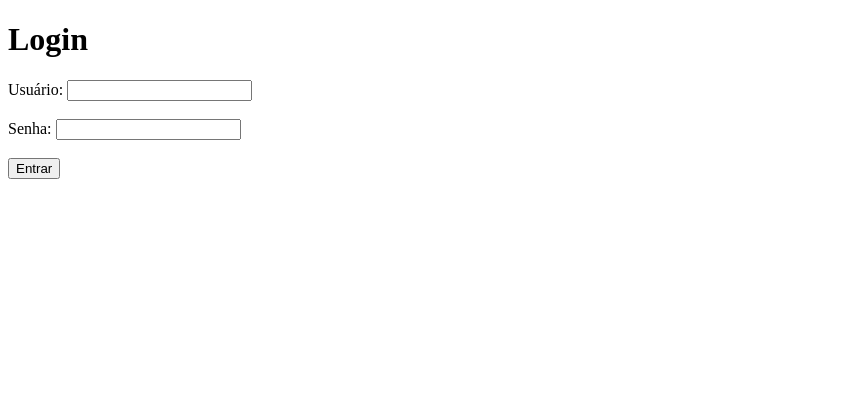
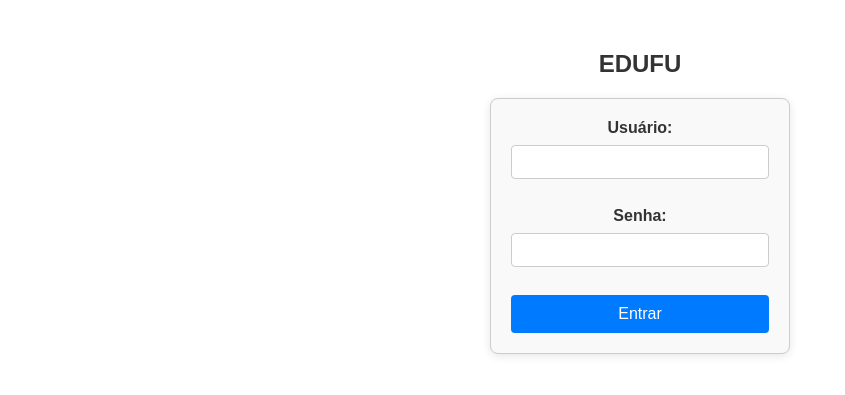
Before and after one commit to Deiner-S/Livraria, a Flask app: template src/templates/index.html in a window 1280 px wide. Shown: the top 395 px of the page, without its empty margins (0-845 px from the left). Run offline with Flask 3, Linux system fonts and the light colour scheme; the template is opened without the code that fills it, so the values that code supplies are empty.

Commit message:
formataçõ formlário de login

```diff
--- a/src/app.py
+++ /dev/null
@@ -1,43 +0,0 @@
-from flask import Flask, render_template, redirect, url_for
-from flask_wtf import FlaskForm
-from wtforms import StringField, PasswordField, SubmitField
-from wtforms.validators import InputRequired, Email
-
-app = Flask(__name__)
-app.secret_key = 'chave_secreta_para_proteger_o_formulario'
-# As classes LoginForm e CadastroForm são definidas no Python,
-# onde você especifica os campos do formulário (como username, password, nome, email) e as validações.
-
-# Definindo uma classe de formulário usando WTForms
-class LoginForm(FlaskForm):
-    username = StringField('Usuário', validators=[InputRequired()])
-    password = PasswordField('Senha', validators=[InputRequired()])
-    submit = SubmitField('Entrar')
-
-class CadastroForm(FlaskForm):
-    nome = StringField('Nome', validators=[InputRequired()])
-    email = StringField('Email', validators=[InputRequired(), Email()])
-    submit = SubmitField('Cadastrar')
-
-@app.route('/login', methods=['GET', 'POST'])
-def login():
-    form = LoginForm()
-    if form.validate_on_submit():
-        # Lógica de login (processar o formulário)
-        username = form.username.data
-        password = form.password.data
-        return f"Login feito com usuário: {username}"
-    return render_template('formulario.html', form=form, form_type='login')
-
-@app.route('/cadastro', methods=['GET', 'POST'])
-def cadastro():
-    form = CadastroForm()
-    if form.validate_on_submit():
-        # Lógica de cadastro (processar o formulário)
-        nome = form.nome.data
-        email = form.email.data
-        return f"Cadastro realizado para: {nome}"
-    return render_template('formulario.html', form=form, form_type='cadastro')
-
-if __name__ == '__main__':
-    app.run(debug=True)
--- a/src/static/styles.css
+++ b/src/static/styles.css
@@ -0,0 +1,64 @@
+.font {
+    font-family: 'JetBrains Mono Extranegrito', sans-serif; /* Fonte principal */
+}
+
+/* Container do formulário e título */
+.login-container {
+    width: 300px;
+    margin: 50px auto;
+    text-align: center; /* Centraliza o conteúdo dentro do container */
+}
+
+/* Estilização do título */
+.login-title {
+    margin-bottom: 20px; /* Espaçamento entre o título e o formulário */
+    font-size: 24px; /* Tamanho da fonte */
+    color: #333; /* Cor do título */
+    font-weight: bold; /* Fonte em negrito */
+}
+
+/* Estilização geral do formulário */
+.login-form {
+    padding: 20px;
+    border: 1px solid #ccc;
+    border-radius: 8px;
+    box-shadow: 0 2px 10px rgba(0, 0, 0, 0.1);
+    background-color: #f9f9f9;
+}
+
+/* Estilo dos labels */
+.form-label {
+    display: block;
+    margin-bottom: 8px;
+    font-weight: bold;
+    color: #333;
+}
+
+/* Estilo dos inputs de texto e senha */
+.form-input {
+    width: 100%;
+    padding: 8px;
+    margin-bottom: 10px;
+    border: 1px solid #ccc;
+    border-radius: 4px;
+    box-sizing: border-box;
+    font-size: 14px;
+}
+
+/* Estilo do botão de submit */
+.form-submit {
+    width: 100%;
+    padding: 10px;
+    background-color: #007BFF;
+    color: white;
+    border: none;
+    border-radius: 4px;
+    cursor: pointer;
+    font-size: 16px;
+    transition: background-color 0.3s ease;
+}
+
+/* Efeito de hover para o botão de submit */
+.form-submit:hover {
+    background-color: #0056b3;
+}
--- a/src/templates/index.html
+++ b/src/templates/index.html
@@ -3,18 +3,21 @@
 <head>
     <meta charset="UTF-8">
     <meta name="viewport" content="width=device-width, initial-scale=1.0">
+    <link rel="stylesheet" href="../static/styles.css">
     <title>Formulário</title>
 </head>
-<body>
-    <h1>Login</h1>
-    <form method="POST">
-        <label for="username">Usuário:</label>
-        <input type="text" id="username" name="username" required><br><br>
+<body class = "font">
+    <div class = "login-container">
+        <h1 class = "login-title">EDUFU</h1>
+        <form class = "login-form" method="POST">
+            <label class ="form-label" for="username">Usuário:</label>
+            <input class ="form-input" type="text" id="username" name="username" required><br><br>
 
-        <label for="password">Senha:</label>
-        <input type="password" id="password" name="password" required><br><br>
+            <label class ="form-label" for="password">Senha:</label>
+            <input class ="form-input" type="password" id="password" name="password" required><br><br>
 
-        <input type="submit" value="Entrar">
-    </form>
+            <input class ="form-submit form-submit:hover" type="submit" value="Entrar">
+        </form>
+    </div>
 </body>
 </html>
```
